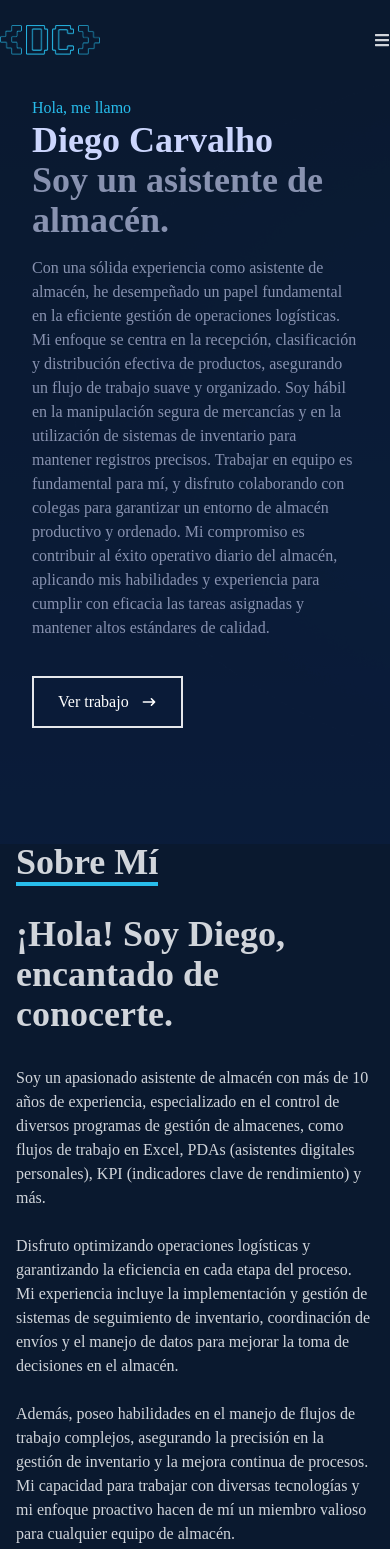
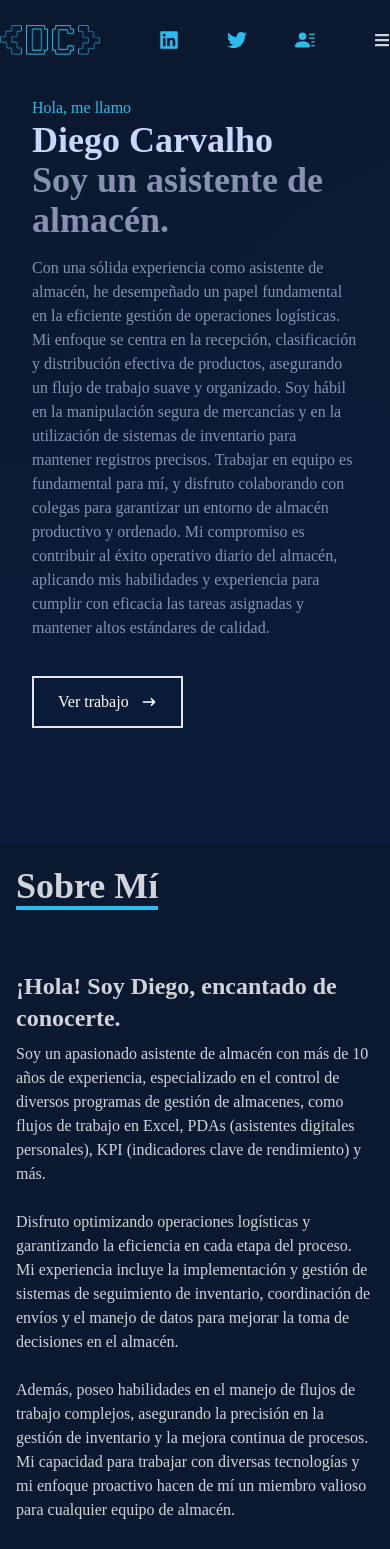
Before and after one commit to diegocchaves/logistic-portfolio, a React (Create React App) app: page / in a window 390 px wide. Shown: the top 1549 px of the page. Built offline with nearby package versions, Linux system fonts and the light colour scheme.

Commit message:
add a mobile layout in the social icons

```diff
--- a/src/components/About.jsx
+++ b/src/components/About.jsx
@@ -4,16 +4,16 @@ const About = () => {
   return (
     <div name='about' className='w-full h-screen bg-[#0a192f] text-gray-300' >
       <div className='flex flex-col items-center justify-center w-full h-full'>
-                <div className='max-w-[1000px] w-full grid grid-cols-2 gap-8'>
-                    <div className='pb-8 pl-4 sm:text-right'>
+        <div className='max-w-[1000px] w-full grid grid-cols-1 sm:grid-cols-2 px-4 gap-8'>
+          <div className='pb-8 sm:text-right'>
             <p className='text-4xl font-bold inline border-b-4 border-[#28bdec]'>
               Sobre Mí
             </p>
           </div>
           <div></div>
         </div>
-                <div className='max-w-[1000px] w-full grid sm:grid-cols-2 gap-8 px-4'>
-                    <div className='text-4xl font-bold sm:text-right'>
+        <div className='max-w-[1000px] w-full grid sm:grid-cols-2 gap-2 px-4'>
+          <div className='text-2xl font-bold sm:text-right'>
             <p>¡Hola! Soy Diego, encantado de conocerte.</p>
           </div>
           <div>
--- a/src/components/Navbar.jsx
+++ b/src/components/Navbar.jsx
@@ -1,13 +1,27 @@
-import React, { useState } from 'react'
+import React, { useState, useEffect } from 'react'
 import { FaBars, FaTimes, FaLinkedin, FaTwitter } from 'react-icons/fa'
 import { HiOutlineMail } from 'react-icons/hi'
 import { BsFillPersonLinesFill } from 'react-icons/bs'
 import Logo from '../assets/images/logo copy.png'
 import { Link } from 'react-scroll'
 
-
 const Navbar = () => {
   const [nav, setNav] = useState(false)
+  const [mobile, setMobile] = useState(false)
+
+  useEffect(() => {
+    const handleResize = () => {
+      setMobile(window.innerWidth <= 768); // Adjust the breakpoint as needed
+    };
+
+    window.addEventListener('resize', handleResize);
+    handleResize();
+
+    return () => {
+      window.removeEventListener('resize', handleResize);
+    };
+  }, []);
+
   const handleClick = () => setNav(!nav)
 
   return (
@@ -17,7 +31,7 @@ const Navbar = () => {
       </div>
 
       {/* menu */}
-            <ul className='hidden md:flex'>
+      <ul className={mobile ? 'hidden' : ' hidden md:flex'}>
         <li>
           <Link to="home" smooth={true} duration={500}>
             Home
@@ -45,13 +59,55 @@ const Navbar = () => {
         </li>
       </ul>
 
+      {/* social icons */}
+      {mobile ? (
+        <div className='flex items-center mx-1'>
+          <ul className='flex flex-row items-center'>
+            <li>
+              <a href="https://www.linkedin.com/in/chaves-diego/">
+                <FaLinkedin className='mx-2 text-[#28BDEC]' size={20} />
+              </a>
+            </li>
+            <li >
+              <a href="https://twitter.com/diego_carve">
+                <FaTwitter className='mx-2 text-[#28BDEC]' size={20} />
+              </a>
+            </li>
+            <li >
+              <a href="https://drive.google.com/file/d/1qfcAZMTdLYSH-7sobEz7jEOqdmkLLnMB/view?usp=drive_link">
+                <BsFillPersonLinesFill className='mx-2 text-[#28BDEC]' size={20} />
+              </a>
+            </li>
+          </ul>
+        </div>) : (
+        <div className='hidden lg:flex flex-col top-[35%] left-0'>
+          <ul>
+            <li className='w-[160px] h-[60px] flex justify-between items-center ml-[-100px] hover:ml-[-10px] duration-300 bg-[#4267b2]'>
+              <a className='flex items-center justify-between w-full text-gray-300 ' href="https://www.linkedin.com/in/chaves-diego/">
+                Linkedin <FaLinkedin size={30} />
+              </a>
+            </li>
+            <li className='w-[160px] h-[60px] flex justify-between items-center ml-[-100px] hover:ml-[-10px] duration-300 bg-[#1da1f2]'>
+              <a className='flex items-center justify-between w-full text-gray-300 ' href="https://twitter.com/diego_carve">
+                Twitter <FaTwitter size={30} />
+              </a>
+            </li>
+            <li className='w-[160px] h-[60px] flex justify-between items-center ml-[-100px] hover:ml-[-10px] duration-300 bg-[#565f69]'>
+              <a className='flex items-center justify-between w-full text-gray-300 ' href="https://drive.google.com/file/d/1qfcAZMTdLYSH-7sobEz7jEOqdmkLLnMB/view?usp=drive_link">
+                Currículo<BsFillPersonLinesFill size={30} />
+              </a>
+            </li>
+          </ul>
+        </div>
+      )}
+
       {/* hamburge */}
       <div onClick={handleClick} className='z-10 md:hidden'>
         {!nav ? <FaBars /> : <FaTimes />}
       </div>
 
       {/* mobile menu */}
-            <ul className={!nav ? 'hidden' : ' absolute top-0 left-0 w-full h-screen bg-[#0a192f] flex flex-col justify-center items-center'}>
+      {mobile && (<ul className={!nav ? 'hidden' : ' absolute top-0 left-0 w-full h-screen bg-[#0a192f] flex flex-col justify-center items-center'}>
         <li className='py-6 text-4xl'>
           <Link onClick={handleClick} to="home" smooth={true} duration={500}>
             Home
@@ -76,34 +132,8 @@ const Navbar = () => {
           <Link onClick={handleClick} to="contact" smooth={true} duration={500}>
             Contact
           </Link></li>
-            </ul>
+      </ul>)}
 
-            {/* social icons */}
-            <div className='hidden lg:flex fixed flex-col top-[35%] left-0'>
-                <ul>
-                    <li className='w-[160px] h-[60px] flex justify-between items-center ml-[-100px] hover:ml-[-10px] duration-300 bg-[#4267b2]'>
-                        <a className='flex items-center justify-between w-full text-gray-300 ' href="https://www.linkedin.com/in/chaves-diego/">
-                            Linkedin <FaLinkedin size={30} />
-                        </a>
-                    </li>
-                    <li className='w-[160px] h-[60px] flex justify-between items-center ml-[-100px] hover:ml-[-10px] duration-300 bg-[#1da1f2]'>
-                        <a className='flex items-center justify-between w-full text-gray-300 ' href="https://twitter.com/diego_carve">
-                            Twitter <FaTwitter size={30} />
-                        </a>
-                    </li>
-                    {/* <li className='w-[160px] h-[60px] flex justify-between items-center ml-[-100px] hover:ml-[-10px] duration-300 bg-[#6fc2b0]'>
-                        <a className='flex items-center justify-between w-full text-gray-300 ' href="/">
-                            Email <HiOutlineMail size={30} />
-                        </a>
-                    </li> */}
-                    <li className='w-[160px] h-[60px] flex justify-between items-center ml-[-100px] hover:ml-[-10px] duration-300 bg-[#565f69]'>
-                        <a className='flex items-center justify-between w-full text-gray-300 ' href="https://drive.google.com/file/d/1qfcAZMTdLYSH-7sobEz7jEOqdmkLLnMB/view?usp=drive_link">
-                            Currículo<BsFillPersonLinesFill size={30} />
-                        </a>
-                    </li>
-                </ul>
-
-            </div>
     </div >
   )
 }
```
Also changed, not shown: src/components/Contact.jsx (indentation only). Lines whose indentation alone changed are shown as unchanged.
